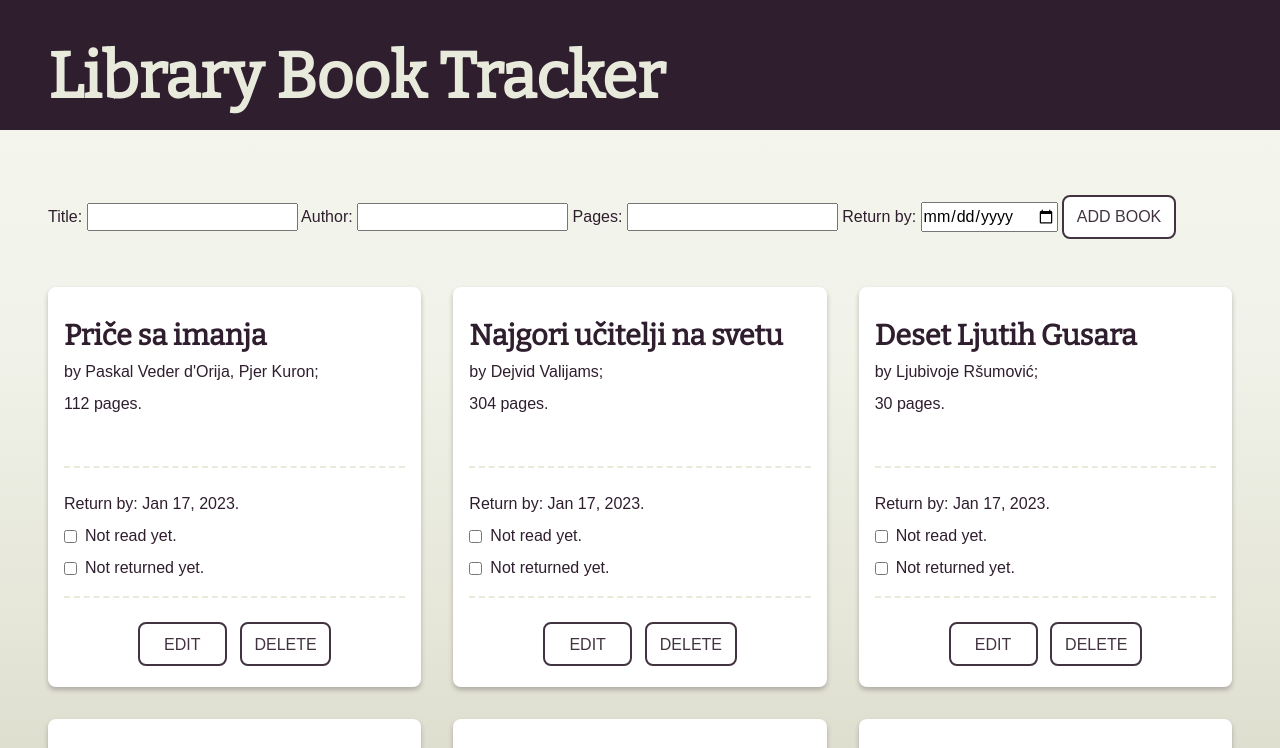
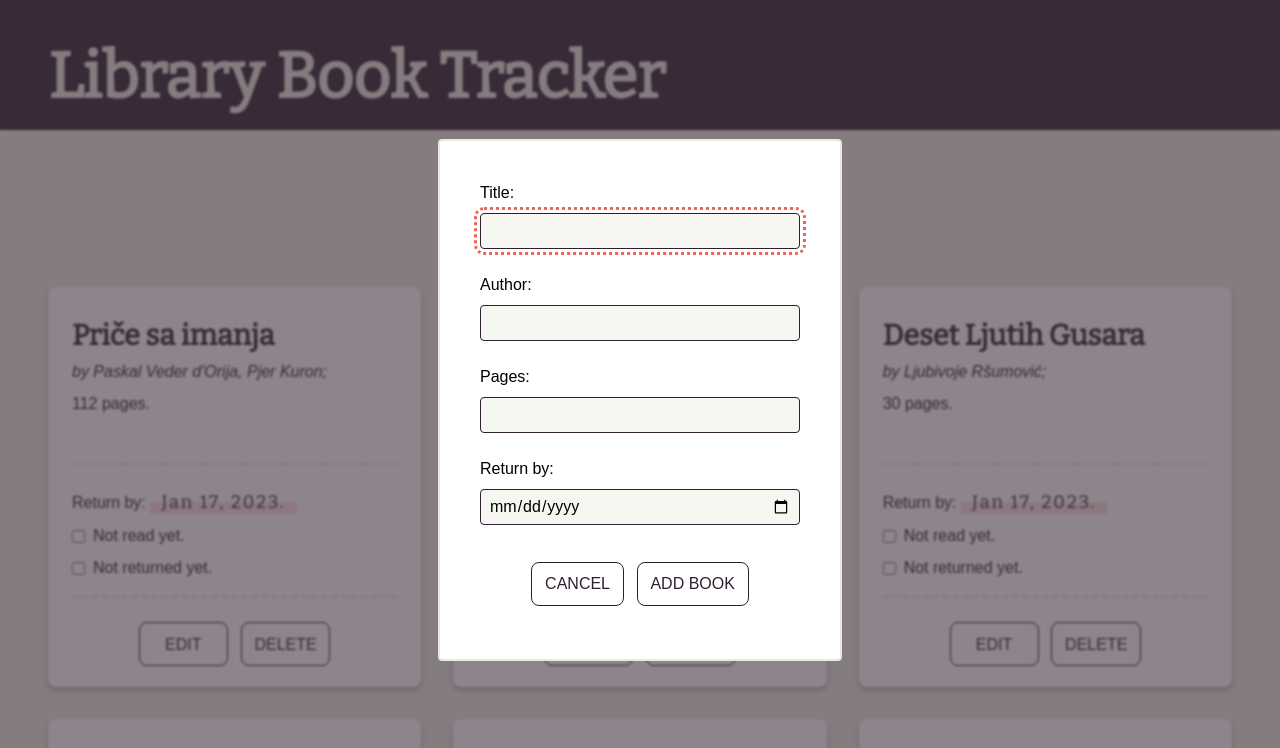
Before and after one commit to je-jo/library, a website: page index.html in a window 1280 px wide. Both pictures are taken after a click on the button "NEW BOOK". Shown: the top 748 px of the page. Drawn offline with Linux system fonts and the light colour scheme.

Commit message:
moved add book form to dialog

```diff
--- a/assets/js/script.js
+++ b/assets/js/script.js
@@ -2,14 +2,17 @@ const myLibrary = [];
 const displayLibrary = document.getElementById("library");
 
 const btnCreate = document.getElementById("btn-create");
+const btnCancelCreate = document.getElementById("cancel-create");
 
-const form = document.getElementById("form-add");
+const formAdd = document.getElementById("form-add");
 const inputTitle = document.getElementById("input-title");
 const inputAuthor = document.getElementById("input-author");
 const inputPages = document.getElementById("input-pages");
 const inputDate = document.getElementById("input-date");
 
 const template = document.getElementById("card-template");
+
+const dialogAdd = document.getElementById("dialog-add");
 
 const dialogDelete = document.getElementById("dialog-delete");
 const dialogDeleteText = document.getElementById("dialog-text");
@@ -39,7 +42,7 @@ function addBookToLibrary(book) {
 }
 
 Book.prototype.setId = function setId() {
-  this.id = Date.now() + myLibrary.indexOf(this);
+  this.id = Date.now() + Math.random(1000);
 };
 
 Book.prototype.toggleStatus = function toggleStatus(key, checked) {
@@ -71,7 +74,7 @@ Book.prototype.createCard = function createCard() {
   const cardPages = card.querySelector(".card-pages");
   cardPages.textContent = `${this.pages} pages.`;
   const cardDate = card.querySelector(".card-date");
-  cardDate.textContent = `Return by: ${formatDate(this.date)}.`;
+  cardDate.textContent = `\xa0\xa0${formatDate(this.date)}.\xa0\xa0`; // Non-breakable space added
   const cardReadCheckbox = card.querySelector(".card-read-checkbox");
   const cardReadLabel = card.querySelector(".card-read-label");
   const cardReturnedCheckbox = card.querySelector(".card-returned-checkbox");
@@ -117,9 +120,12 @@ dialogConfirmDelete.addEventListener("click", () => {
 });
 
 btnCreate.addEventListener("click", () => {
-  form.style.display = "block";
-  btnCreate.style.display = "none";
+  dialogAdd.showModal();
 });
+
+btnCancelCreate.addEventListener("click", () => {
+  dialogAdd.close();
+})
 
 function createBook(e) {
   const tempBook = new Book(
@@ -135,13 +141,12 @@ function createBook(e) {
   }
   addBookToLibrary(tempBook);
   tempBook.createCard();
-  form.style.display = "none";
-  btnCreate.style.display = "block";
-  form.reset();
+  formAdd.reset();
   e.preventDefault();
+  dialogAdd.close();
 }
 
-form.addEventListener("submit", createBook);
+formAdd.addEventListener("submit", createBook);
 
 // temporary manually added books, free to delete later:
 
--- a/assets/styles/abstracts/_variables.scss
+++ b/assets/styles/abstracts/_variables.scss
@@ -50,9 +50,11 @@ $white: hsl(0, 0%, 100%);
 /// Font sizes
 $fs-h1:  4rem;
 $fs-h2: 1.8rem;
+$fs-lead: 1.125rem;
 
 
 ///Design variables
+$min-card-width: 18rem;
 $border-radius: 8px;
 $transition: ease all 0.2s;
 $box-shadow: 0 3px 5px change-color($dark1, $alpha: 0.28);
--- a/assets/styles/base/_base.scss
+++ b/assets/styles/base/_base.scss
@@ -29,17 +29,6 @@ body {
   display: grid;
   grid-template-rows: auto 1fr auto;
   background-color: $bg-color;
-  background-image: linear-gradient(180deg,
-      hsl(69deg 28% 95%) 0%,
-      hsl(66deg 26% 93%) 21%,
-      hsl(65deg 23% 90%) 30%,
-      hsl(60deg 21% 87%) 39%,
-      hsl(60deg 18% 84%) 46%,
-      hsl(52deg 16% 82%) 54%,
-      hsl(55deg 12% 79%) 61%,
-      hsl(51deg 11% 76%) 69%,
-      hsl(48deg 7% 74%) 79%,
-      hsl(45deg 5% 71%) 100%);
   color: $text-color;
 }
 
--- a/assets/styles/base/_typography.scss
+++ b/assets/styles/base/_typography.scss
@@ -18,6 +18,17 @@ h2 {
   font-size: min(max(1.5rem, 3vw), $fs-h2);
 }
 
-p, label {
-  // font-size: $fs-text;
+p.card-author {
+  font-style: italic;
 }
+
+span.card-date {
+  font-family: $serif-stack;
+  font-size: $fs-lead;
+  letter-spacing: 2px;
+  text-decoration: underline;
+  text-decoration-thickness: 12px;
+  text-underline-offset: -6px;
+  text-decoration-color: change-color($accent, $alpha: 0.2);
+  text-decoration-skip-ink: none;
+}
--- a/assets/styles/components/_button.scss
+++ b/assets/styles/components/_button.scss
@@ -4,7 +4,7 @@
 
 /// Set base button colors
 $button-bg-color: $white;
-$button-text-color: $dark2;
+$button-text-color: $dark1;
 
 button {
     display: inline-flex;
@@ -15,11 +15,10 @@ button {
     min-height: 44px;
     padding: 0.1em 0.8em;
     transition: $transition;
-    border: 2px solid currentColor;
+    border: 1px solid currentColor;
     border-radius: $border-radius;
     background-color: $button-bg-color;
     color: $button-text-color;
-    // font-size: 1.125rem;
     line-height: 1.1;
     text-align: center;
     text-transform: uppercase;
--- a/assets/styles/components/_card.scss
+++ b/assets/styles/components/_card.scss
@@ -3,15 +3,11 @@
 // -----------------------------------------------------------------------------
 
 
-#form-add {
-  display: none;
-}
-
 .card {
   display: grid;
   grid-template-rows: 1fr auto auto;
   gap: 1rem;
-  padding: 2rem 1rem 0.5rem;
+  padding: 2rem 1.5rem 0.5rem;
   min-height: 25rem;
   border-radius: $border-radius;
   background-color: $white;
--- a/assets/styles/components/_dialog.scss
+++ b/assets/styles/components/_dialog.scss
@@ -1,7 +1,7 @@
 dialog {
     margin: auto;
+    border: 2px solid $bg-color;
     border-radius: calc($border-radius / 2);
-    border: 1px solid $accent;
 }
 
 .dialog-body {
@@ -13,5 +13,6 @@ dialog {
 }
 
 dialog::backdrop {
-    background: change-color($dark2, $alpha: 0.5);
+    background: change-color($dark2, $alpha: 0.6);
+    backdrop-filter: blur(1px);
 }
--- /dev/null
+++ b/assets/styles/layout/_form.scss
@@ -0,0 +1,25 @@
+form {
+    display: grid;
+    justify-content: center;
+    gap: 1.5rem;
+    padding: 1rem;
+}
+
+input {
+    padding: 0.25em 0.5em;
+    line-height: 1;
+    background-color: change-color($light1, $alpha: 0.4);
+    border: 1px solid $text-color;
+    border-radius: calc($border-radius / 2);
+    accent-color: $dark2;
+}
+
+input:not([type="checkbox"]) {
+        min-width: 25vw;
+        height: 2.25rem;
+}
+
+label {
+    display: grid;
+    gap: 0.5rem;
+}
--- a/assets/styles/layout/_library.scss
+++ b/assets/styles/layout/_library.scss
@@ -6,7 +6,7 @@
 #library {
     list-style: none;
     display: grid;
-    grid-template-columns: repeat(auto-fill, minmax(min(100%, 18rem), 1fr));
+    grid-template-columns: repeat(auto-fill, minmax(min(100%, $min-card-width), 1fr));
     padding: 3rem 0;
     gap: 2rem;
 }
--- a/assets/styles/main.scss
+++ b/assets/styles/main.scss
@@ -20,7 +20,9 @@
 // 4. Layout-related sections
 @import
   'layout/page',
+  'layout/form',
   'layout/library';
+
 
 // 5. Components
 @import
--- a/index.html
+++ b/index.html
@@ -24,6 +24,8 @@
       <div class="wrapper wrapper--button">
         <button id="btn-create">New book</button>
       </div>
+      <dialog id="dialog-add">
+        <div class="dialog-body">
           <form id="form-add">
             <label for="input-title"
               >Title: <input type="text" id="input-title" required
@@ -37,8 +39,13 @@
             <label for="input-date"
               >Return by: <input type="date" id="input-date"
             /></label>
+            <div class="wrapper wrapper--button">
+              <button type="button" id="cancel-create">Cancel</button>
               <button type="submit">Add book</button>
+            </div>
           </form>
+        </div>
+      </dialog>
       <ul id="library"></ul>
     </main>
 
@@ -63,7 +70,7 @@
           <p class="card-pages"></p>
         </div>
         <div class="card-body">
-          <p class="card-date"></p>
+          <p>Return by: <span class="card-date"></span></p>
           <label for="card-read" class="card-read-label"
             ><input
               type="checkbox"
@@ -86,6 +93,9 @@
       </li>
     </template>
 
+
+
+
     <dialog id="dialog-delete">
       <div class="dialog-body">
         <p id="dialog-text"></p>
```
Also changed, not shown: README.md, assets/styles/main.css. Lines whose indentation alone changed are shown as unchanged.
